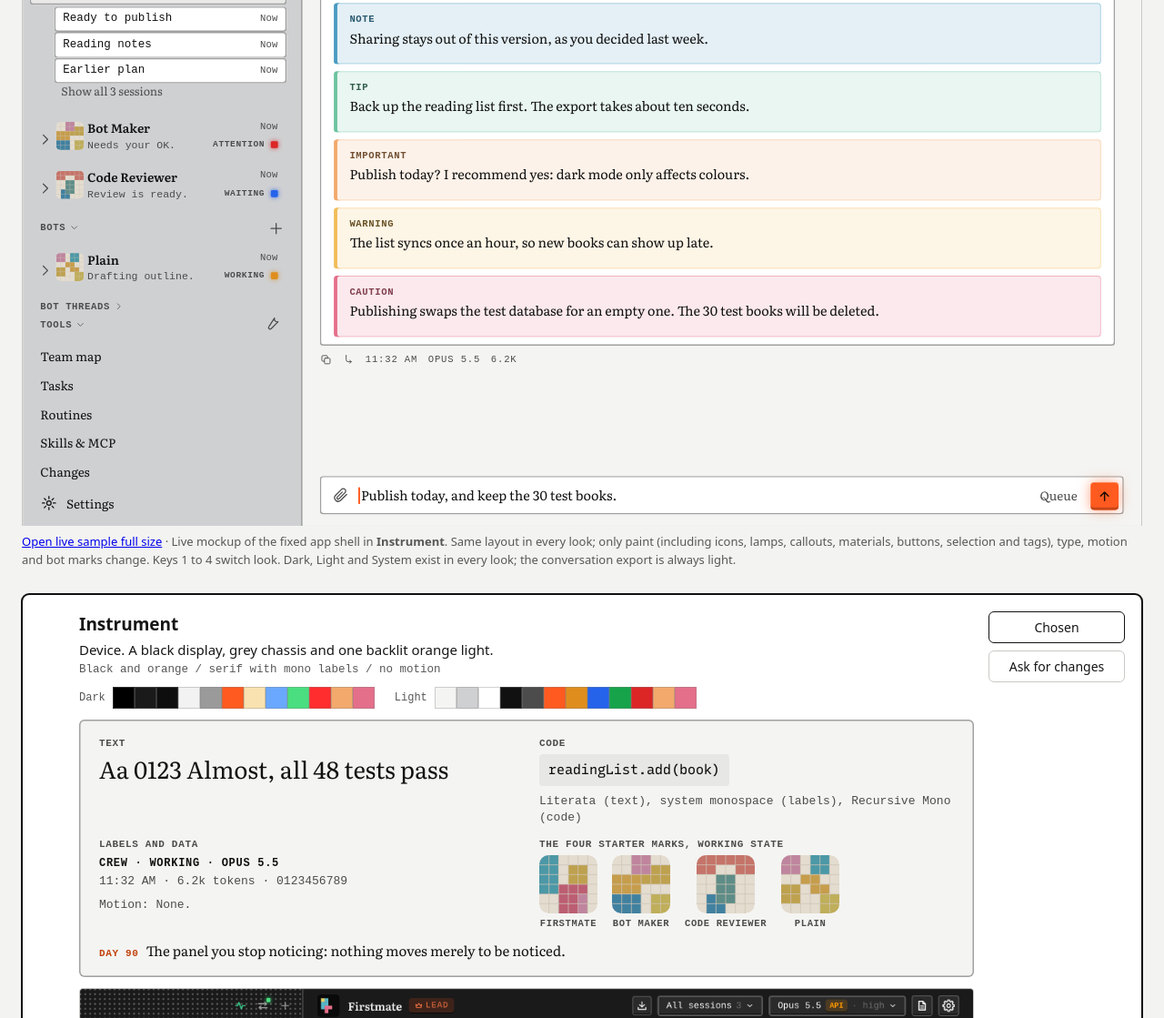
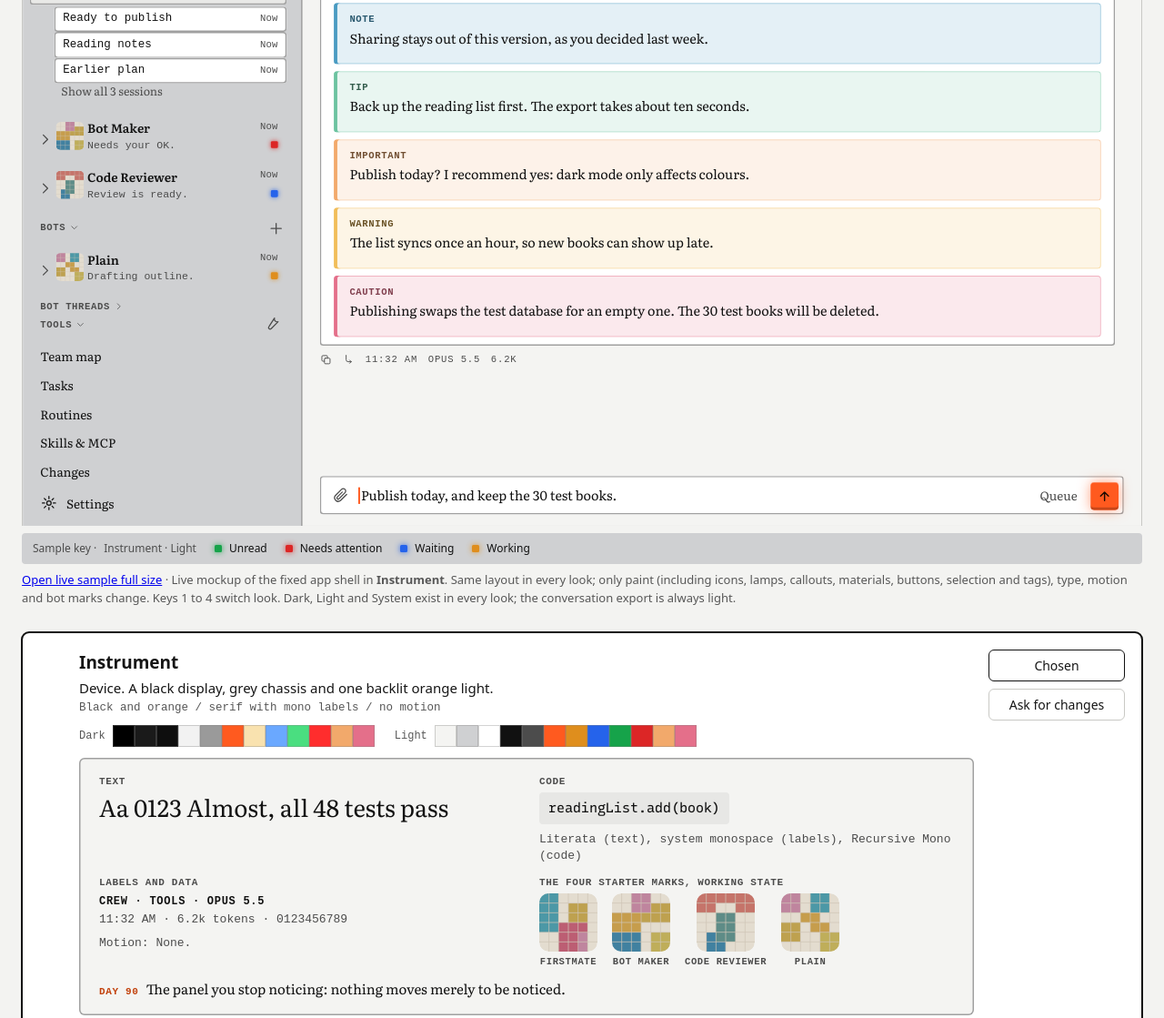
Before and after one commit to Build-Pilled/BYOH, a plain HTML site: page ui-specifications/choice/index.html in a window 1280 px wide. Shown: the part 400-1519 px from the top of the page at 91% size. Drawn offline with Linux system fonts and the light colour scheme; a web font is replaced by a local one.

Commit message:
Show status lamps without captions in look samples

```diff
--- a/ui-specifications/choice/app.js
+++ b/ui-specifications/choice/app.js
@@ -77,7 +77,7 @@ function buildStage(){
   (r.lead?'<span class="leadb">'+ic('crown')+'Lead</span>':'')+
   '<span class="prev clip" style="top:'+(r.lead?49:30)+'px">'+r.p+'</span>'+
   '<span class="age data" style="top:'+(r.lead?10:9)+'px">Now</span>'+
-  '<span class="stat" style="top:'+(r.h-26)+'px"><span class="w">'+r.w+'</span><span class="light '+r.s+'" style="--c:var(--st-'+r.s+')"></span></span></div>';
+  '<span class="stat" aria-hidden="true" style="top:'+(r.h-26)+'px"><span class="light '+r.s+'" style="--c:var(--st-'+r.s+')"></span></span></div>';
   if(i===0){h+='<div class="sess hov a" aria-label="Session: Ready to publish"><span class="t clip">Ready to publish</span><span class="data">Now</span></div><div class="more a">Show all 3 sessions</div>'}
   if(i===2){h+='<div class="head a lbl" style="top:386px">Bots '+ic('chev')+'</div><div class="a lbl" style="left:280px;top:386px;width:20px;color:var(--muted)">'+ic('plus')+'</div>'}
  });
@@ -107,7 +107,10 @@ function paintMarks(){var look=state.look,mode=resolved();
 function applyStage(){var st=$('#stage'),mode=resolved();
  st.setAttribute('data-look',state.look);st.setAttribute('data-mode',mode);st.setAttribute('data-motion',state.motion==='motion'&&!mqRM.matches?'on':'still');
  var p=window.LOOK_SETS[ORDER.indexOf(state.look)].presentation;
- st.dataset.status=p.statusShape;st.dataset.callout=p.callout;st.dataset.surface=p.surface.inFlow;st.dataset.floating=p.surface.floating;
+ st.dataset.status=p.statusShape;
+ var legend=$('#status-legend');legend.dataset.look=state.look;legend.dataset.mode=mode;legend.dataset.status=p.statusShape;
+ $('#legend-mode').textContent=LOOKS[state.look].name+' · '+(mode==='dark'?'Dark':'Light');
+ st.dataset.callout=p.callout;st.dataset.surface=p.surface.inFlow;st.dataset.floating=p.surface.floating;
  st.dataset.button=p.button;st.dataset.selected=p.selection.selected;st.dataset.hover=p.selection.hover;st.dataset.tag=p.tag;
  st.style.setProperty('--floating-blur',p.surface.floatingBlur+'px');paintIcons();
  st.dataset.arrival='off';st.dataset.markAnimation=window.LOOK_SETS[ORDER.indexOf(state.look)].markStyle.working;paintMarks();fit();
@@ -136,7 +139,7 @@ function rowHTML(k){var L=LOOKS[k],mode=resolved(),marks='';
  '<div class="spec" data-look="'+k+'" data-mode="'+mode+'" data-mark-animation="'+window.LOOK_SETS[ORDER.indexOf(k)].markStyle.working+'">'+
  '<div class="sp"><div class="k">Text</div><div class="big">Aa 0123 Almost, all 48 tests pass</div></div>'+
  '<div class="sp"><div class="k">Code</div><div class="cd">readingList.add(book)</div><div class="lb2" style="margin-top:8px">'+L.fonts+'</div></div>'+
- '<div class="sp"><div class="k">Labels and data</div><div class="lb">Crew \u00b7 Working \u00b7 Opus 5.5</div><div class="lb2">11:32 AM \u00b7 6.2k tokens \u00b7 0123456789</div><div class="lb2" style="margin-top:8px">Motion: '+motionLine+'</div></div>'+
+ '<div class="sp"><div class="k">Labels and data</div><div class="lb">Crew \u00b7 Tools \u00b7 Opus 5.5</div><div class="lb2">11:32 AM \u00b7 6.2k tokens \u00b7 0123456789</div><div class="lb2" style="margin-top:8px">Motion: '+motionLine+'</div></div>'+
  '<div class="sp"><div class="k">The four starter marks, working state</div><div class="marks">'+marks+'</div></div>'+
  '<div class="d90"><b>Day 90</b>'+L.day90+'</div></div>'+shots+'</div>'+
  '<div class="actions"><button type="button" data-a="pick" data-look="'+k+'" aria-pressed="'+(state.chosen===k)+'">'+(state.chosen===k?'Chosen':'Choose')+'</button>'+
--- a/ui-specifications/choice/index.html
+++ b/ui-specifications/choice/index.html
@@ -14,6 +14,13 @@
  <span class="chosen" id="chosen"></span>
 </div>
 <div class="stagewrap"><div class="stage" id="stage" data-look="instrument" data-mode="dark" data-motion="still"></div></div>
+<div class="status-legend" id="status-legend" aria-label="Sample status colour key">
+ <span class="legend-title">Sample key · <span id="legend-mode">Instrument · Dark</span></span>
+ <span><i class="light" aria-hidden="true" style="--c:var(--st-unread)"></i>Unread</span>
+ <span><i class="light" aria-hidden="true" style="--c:var(--st-attention)"></i>Needs attention</span>
+ <span><i class="light" aria-hidden="true" style="--c:var(--st-waiting)"></i>Waiting</span>
+ <span><i class="light" aria-hidden="true" style="--c:var(--st-working)"></i>Working</span>
+</div>
 <div class="cap"><a id="fullsize" target="_blank" rel="noopener">Open live sample full size</a> · Live mockup of the fixed app shell in <b id="cur">Instrument</b>. Same layout in every look; only paint (including icons, lamps, callouts, materials, buttons, selection and tags), type, motion and bot marks change. Keys 1 to 4 switch look. Dark, Light and System exist in every look; the conversation export is always light.</div>
 <div id="rows"></div>
 <div class="else"><b>Something else?</b>
--- a/ui-specifications/choice/page.css
+++ b/ui-specifications/choice/page.css
@@ -15,6 +15,10 @@ h1{font-size:24px;margin:0 0 4px}.sub{color:var(--pm);margin:0 0 16px;max-width:
 button:focus-visible,a:focus-visible,textarea:focus-visible,input:focus-visible{outline:2px solid #4c8dff;outline-offset:2px}
 .chosen{margin-left:auto;color:var(--pm);font-size:14px}.chosen b{color:var(--pf)}
 .stagewrap{width:100%;max-width:1282px;position:relative;border:1px solid var(--pl)}
+.status-legend{display:flex;flex-wrap:wrap;align-items:center;gap:8px 20px;margin-top:8px;padding:8px 12px;background:var(--chassis);color:var(--text);border-radius:4px;font:12px/18px system-ui,sans-serif}
+.status-legend>span{display:inline-flex;align-items:center;gap:8px}
+.status-legend .legend-title{color:var(--muted)}
+.status-legend .light{display:inline-block}
 .cap{font-size:13px;color:var(--pm);margin:8px 0 28px}
 .row{display:grid;grid-template-columns:28px 1fr 150px;gap:16px;border:1px solid var(--pl);background:var(--pb);padding:18px;margin-bottom:14px;border-radius:8px}
 .row[data-chosen=true]{outline:2px solid var(--ps);outline-offset:-1px}
--- a/ui-specifications/choice/stage.css
+++ b/ui-specifications/choice/stage.css
@@ -34,10 +34,9 @@
 .brow .chev{position:absolute;left:8px;top:50%;margin-top:-6px;width:12px;height:12px;color:var(--muted)}
 .brow .mkslot{position:absolute;left:30px;width:32px;height:32px}
 .brow .name{position:absolute;left:66px;width:150px;height:22px;font:var(--fw-name) var(--fs-name)/20px var(--ff-ui);letter-spacing:var(--body-ls)}
-.brow .prev{position:absolute;left:66px;width:150px;height:18px;font:var(--fw-ui) var(--fs-prev)/18px var(--ff-data);font-feature-settings:var(--data-feat);color:var(--muted)}
+.brow .prev{position:absolute;left:66px;right:68px;height:18px;font:var(--fw-ui) var(--fs-prev)/18px var(--ff-data);font-feature-settings:var(--data-feat);color:var(--muted)}
 .brow .age{position:absolute;right:10px;top:9px;width:50px;text-align:right}
-.brow .stat{position:absolute;right:10px;width:100px;height:16px;display:flex;justify-content:flex-end;align-items:center;gap:7px}
-.stat .w{font:var(--lbl-fw) 10px/16px var(--ff-label);letter-spacing:var(--lbl-ls);text-transform:uppercase;font-feature-settings:var(--lbl-feat);color:var(--muted)}
+.brow .stat{position:absolute;right:10px;width:8px;height:16px;display:flex;justify-content:flex-end;align-items:center;gap:7px}
 .light{width:8px;height:8px;border-radius:var(--dot-rad);background:var(--c);box-shadow:0 0 var(--dot-glow) color-mix(in srgb,var(--c) calc(var(--glow)*100%),transparent);flex:none}
 .leadb{display:inline-flex;align-items:center;gap:4px;font:var(--lbl-fw) 10.5px/16px var(--ff-label);letter-spacing:var(--lbl-ls);text-transform:uppercase;font-feature-settings:var(--lbl-feat);color:var(--badge)}
 .leadb svg.i{width:11px;height:11px}
@@ -96,9 +95,9 @@
 
 /* Shared presentation renderers. The token set selects paint; geometry above never changes. */
 .stage:not([data-look="instrument"]) svg.i{fill:currentColor;stroke:none}
-.stage[data-status="ring"] .light{border-radius:50%;background:transparent;box-shadow:inset 0 0 0 1.75px var(--c)}
-.stage[data-status="circle"] .light{border-radius:50%;box-shadow:0 0 0 2.5px color-mix(in srgb,var(--c) 22%,transparent)}
-.stage[data-status="diamond"] .light{border-radius:0;box-shadow:none;clip-path:polygon(50% 0,100% 50%,50% 100%,0 50%)}
+:is(.stage,.status-legend)[data-status="ring"] .light{border-radius:50%;background:transparent;box-shadow:inset 0 0 0 1.75px var(--c)}
+:is(.stage,.status-legend)[data-status="circle"] .light{border-radius:50%;box-shadow:0 0 0 2.5px color-mix(in srgb,var(--c) 22%,transparent)}
+:is(.stage,.status-legend)[data-status="diamond"] .light{border-radius:0;box-shadow:none;clip-path:polygon(50% 0,100% 50%,50% 100%,0 50%)}
 .stage[data-surface="flatTone"] .card{box-shadow:none}
 .stage[data-surface="raisedSoft"] .card{box-shadow:inset 0 1px 0 var(--edge-light),0 4px 18px var(--shadow-card)}
 .stage[data-surface="page"] .card{background:var(--display);box-shadow:none}
```
Also changed, not shown: spec/assets/look-mockup.html (+8 -1 lines), 7 other files.
